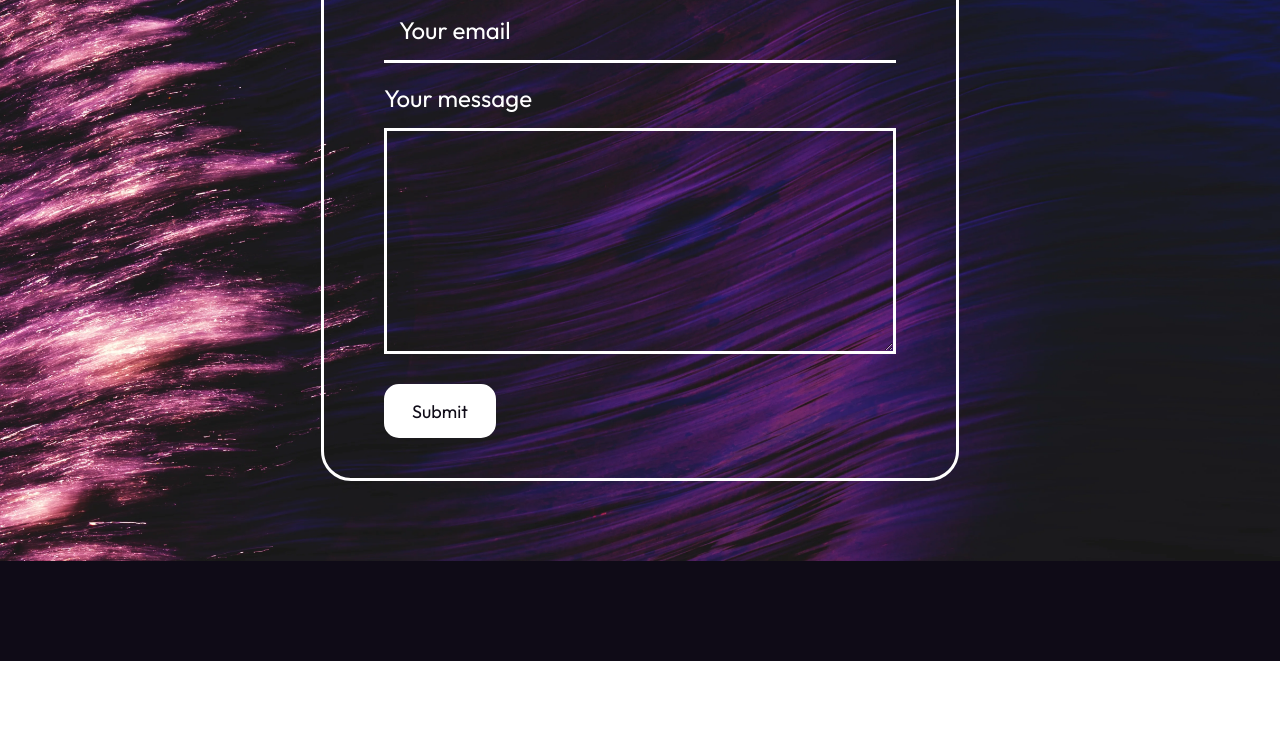
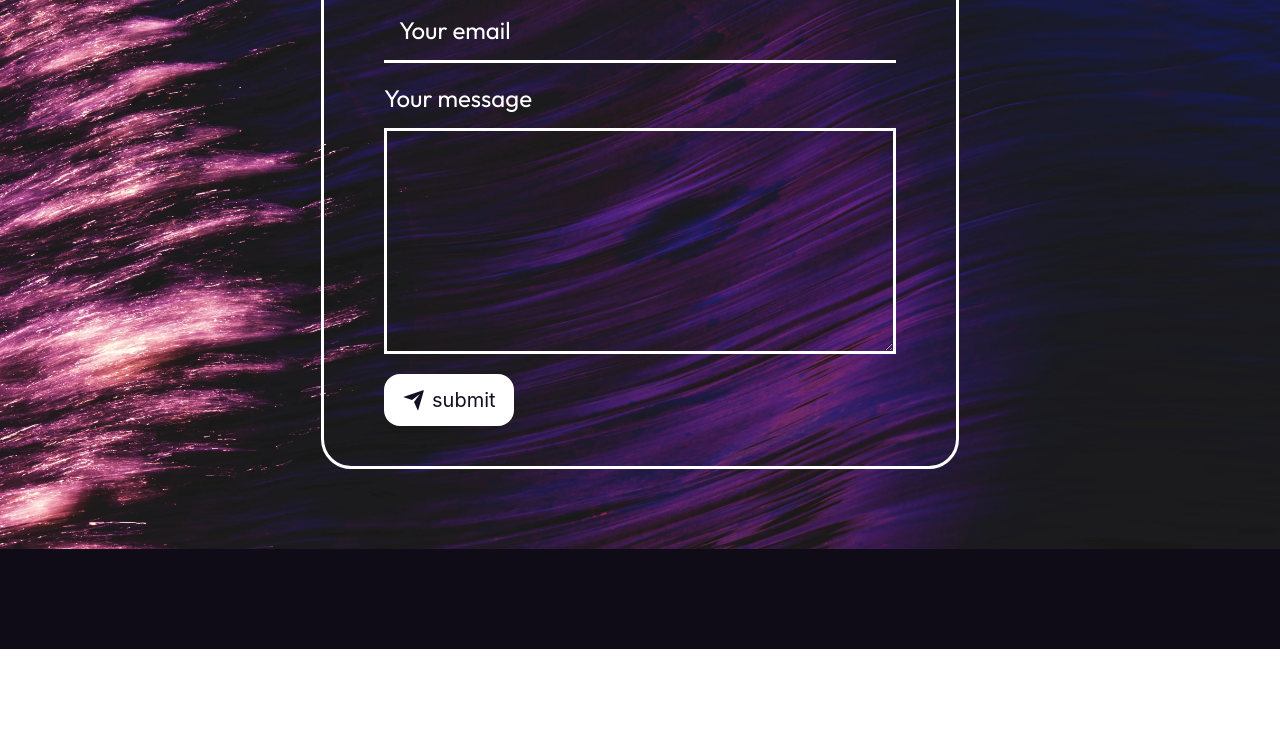
Before and after one commit to Alexisdjm/myPage, a React (Create React App) app: page / in a window 1280 px wide. Shown: the part 4617-5361 px from the top of the page. Built offline with nearby package versions, Linux system fonts and the light colour scheme; no server answers.

Commit message:
deployment updates

```diff
--- a/src/App.css
+++ b/src/App.css
@@ -1077,6 +1077,64 @@ div.show-sidebar {
   transform-origin: left;
 }
 
+/* ------------------------------------------- submit btn form -------------------------------------------- */
+
+button.submit-btn--contact-form {
+  font-family: inherit;
+  font-size: 20px;
+  background: var(--color-white);
+  color: var(--card-bg-color);
+  padding: 0.7em 1em;
+  padding-left: 0.9em;
+  display: flex;
+  align-items: center;
+  border: none;
+  border-radius: 16px;
+  overflow: hidden;
+  transition: all 0.2s;
+  cursor: pointer;
+  max-width: 130px;
+}
+
+button.submit-btn--contact-form span {
+  display: block;
+  margin-left: 0.3em;
+  transition: all 0.3s ease-in-out;
+}
+
+button.submit-btn--contact-form svg {
+  display: block;
+  transform-origin: center center;
+  transition: transform 0.3s ease-in-out;
+}
+
+button.submit-btn--contact-form:hover .svg-wrapper {
+  animation: fly-1 0.6s ease-in-out infinite alternate;
+}
+
+button.submit-btn--contact-form:hover svg {
+  transform: translateX(1.2em) rotate(45deg) scale(1.1);
+}
+
+button.submit-btn--contact-form:hover span {
+  transform: translateX(5em);
+}
+
+button.submit-btn--contact-form:active {
+  transform: scale(0.95);
+}
+
+@keyframes fly-1 {
+  from {
+    transform: translateY(0.1em);
+  }
+
+  to {
+    transform: translateY(-0.1em);
+  }
+}
+
+
 /* ------------------------------------------- animations ------------------------------------------------- */
 
 @keyframes cambioDeColor {
@@ -1170,53 +1228,20 @@ div.show-sidebar {
 
 @media only screen and (max-width: 463px) {
 
-  .myself-card-dimensions, .future-card, .design-dimensions {
-    width: 90%;
-  }
-
-  .myself-card-dimensions div.grid-box-2-images {
-    display: grid;
-    grid-template-columns: repeat(2, 1fr);
-    gap: 20px
-  }
-
   .dev-dimensions {
     display: none;
   }
 
-  .design-dimensions {
-    gap: 20px;
-    background-color: transparent;
-  }
-
   .container-dimensions-dev {
     padding: 0;
   }
 
-  .overwatch-mobile-top {
-    display: block;
-    width: 100px;
-    height: auto;
-  }
-
-  .overwatch {
-    display: none;
-  }
-
   .fromsoftware-logo {
     width: 300px;
   }
 
   .cod-logo {
     width: 245px;
-  }
-
-  div.mobile-transparent {
-    background-color: transparent;
-  }
-
-  div.mobile-column {
-    flex-direction: column;
   }
 
   .degree-name, .degree-desc {
@@ -1302,6 +1327,10 @@ div.show-sidebar {
 
   .margin-side-40 {
     margin: 0 40px;
+  }
+
+  .about-dev-mobile-card {
+    min-width: 70vw;
   }
 
 }
@@ -1458,7 +1487,40 @@ div.show-sidebar {
     padding: 15px 30px;
     flex-direction: row;
     top: auto;
-}
+  }
+
+  .future-card, .design-dimensions, .myself-card-dimensions {
+    width: 90%;
+  }
+
+  .design-dimensions {
+    gap: 20px;
+    background-color: transparent;
+  }
+
+  .myself-card-dimensions div.grid-box-2-images {
+    display: grid;
+    grid-template-columns: repeat(2, 1fr);
+    gap: 20px
+  }
+
+  div.mobile-transparent {
+    background-color: transparent;
+  }
+
+  div.mobile-column {
+    flex-direction: column;
+  }
+
+  .overwatch {
+    display: none;
+  }
+
+  .overwatch-mobile-top {
+    display: block;
+    width: 100px;
+    height: auto;
+  }
 
 }
 
--- a/src/components/contactForm.js
+++ b/src/components/contactForm.js
@@ -19,6 +19,30 @@ const Contact = () => {
     const getCookie = (name) => {
         let cookie = document.cookie.match('(^|;) ?' + name + '=([^;]*)(;|$)');
         return cookie ? cookie[2] : null;
+    }
+
+    const SubmitBtn = ({tag}) => {
+        return(
+            <button type='submit' className='submit-btn--contact-form'>
+                <div class="svg-wrapper-1">
+                    <div class="svg-wrapper">
+                    <svg
+                        xmlns="http://www.w3.org/2000/svg"
+                        viewBox="0 0 24 24"
+                        width="24"
+                        height="24"
+                    >
+                        <path fill="none" d="M0 0h24v24H0z"></path>
+                        <path
+                        fill="currentColor"
+                        d="M1.946 9.315c-.522-.174-.527-.455.01-.634l19.087-6.362c.529-.176.832.12.684.638l-5.454 19.086c-.15.529-.455.547-.679.045L12 14l6-8-8 6-8.054-2.685z"
+                        ></path>
+                    </svg>
+                    </div>
+                </div>
+                <span>{tag}</span>
+            </button>
+        )
     }
 
     const handlesubmit = (e) => {
@@ -53,7 +77,6 @@ const Contact = () => {
     setTimeout(() => {
         setShow(false)
     }, 1500)
-
     }
 
 
@@ -62,12 +85,13 @@ const Contact = () => {
             <h4 className='skills-title'>Contact me</h4>
             <form className='contact-form flex-col section-padding' onSubmit={handlesubmit}>
                 <input name='name' onChange={handleimput} value={formvalue.name} id='name' type='text' placeholder='Your name' className='contact-input' required></input>
-                <input name='email' onChange={handleimput}  value={formvalue.email}  id='email' type='text' placeholder='Your email' className='contact-input' required></input>
+                <input name='email' onChange={handleimput}  value={formvalue.email}  id='email' type='email' placeholder='Your email' className='contact-input' required></input>
                 <div className='flex-col'>
                     <label className='message-label'>Your message</label>
                     <textarea id='body' name='body' onChange={handleimput}  value={formvalue.body} className='message' required></textarea>
                 </div>
-                <input type='submit' className='submit' value='Submit'></input>
+                {/* <input type='submit' className='submit' value='Submit'></input> */}
+                <SubmitBtn tag={"submit"}/>
             </form>
             <Modal open={show} content={'Mail successfully sent'}/>
         </div>
--- a/src/components/header.js
+++ b/src/components/header.js
@@ -8,6 +8,7 @@ function Header() {
 
     const [header, setHeader] = useState(false)
     const sidebar = useRef()
+    const [toggle, setToggle] = useState(false)
 
     useEffect(() => {
         window.scrollTo(0, 0)
@@ -27,9 +28,9 @@ function Header() {
 
     const Checkpath = ({path, id, name, css}) => {
         if (window.location.pathname === path) {
-            return( <HashLink className={css} onClick={() => {showhide(sidebar.current)}} to={'#' + id} smooth>{name}</HashLink> )
+            return( <HashLink className={css} onClick={() => {showhide(sidebar.current); setToggle(false)}} to={'#' + id} smooth>{name}</HashLink> )
         } else {
-            return( <HashLink className={css} onClick={() => {showhide(sidebar.current)}} to={path + '#' + id}>{name}</HashLink> )
+            return( <HashLink className={css} onClick={() => {showhide(sidebar.current); setToggle(false)}} to={path + '#' + id}>{name}</HashLink> )
         }
     }
 
@@ -47,7 +48,7 @@ function Header() {
                     <Link to='/' onClick={() => {ScrollToTop('/')}}>
                         <img src={images.mylogowhite} className={!header ? 'mylogo' : 'mylogo img-smaller'} alt='mylogo'></img>
                     </Link>
-                    <input onChange={() => {showhide(sidebar.current)}} id="toggleChecker" type="checkbox"></input>
+                    <input onChange={() => {showhide(sidebar.current); setToggle(!toggle)}} id="toggleChecker" checked={toggle} type="checkbox"></input>
                     <label id="togglerLable" className="sidebar-btn" htmlFor="toggleChecker">
                     <div className="checkboxtoggler">
                         <div className="line-1"></div>
@@ -59,10 +60,10 @@ function Header() {
                         <img src={images.mylogo} className='footer-logo logo-sidebar-margin' alt='logo'></img>
                         <div className='links-container-footer'>
                             <div className='flex-link'>
-                                <Link to='/' className='link-footer' onClick={() => {ScrollToTop('/'); showhide(sidebar.current)}}>Home</Link>
+                                <Link to='/' className='link-footer' onClick={() => {ScrollToTop('/'); showhide(sidebar.current); setToggle(false)}}>Home</Link>
                             </div>
                             <div className='flex-link'>
-                                <Link to='/about' className='link-footer' onClick={() => {ScrollToTop('/about'); showhide(sidebar.current)}}>About me</Link>
+                                <Link to='/about' className='link-footer' onClick={() => {ScrollToTop('/about'); showhide(sidebar.current); setToggle(false)}}>About me</Link>
                             </div>
                             <div className='flex-link'>
                                 <Checkpath path='/' id='projects' name='Projects' css='link-footer'/>
```
Lines whose indentation alone changed are shown as unchanged.
